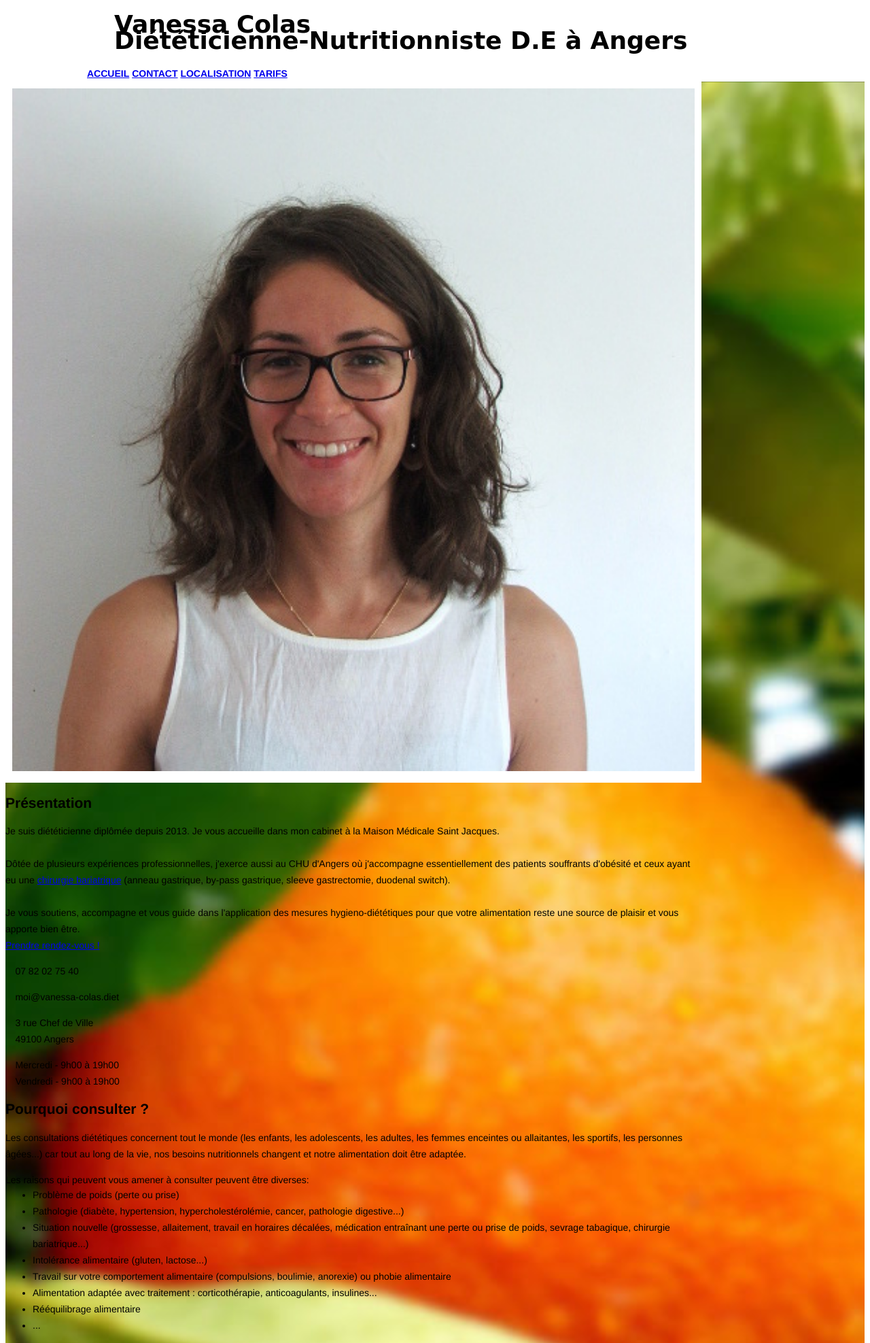
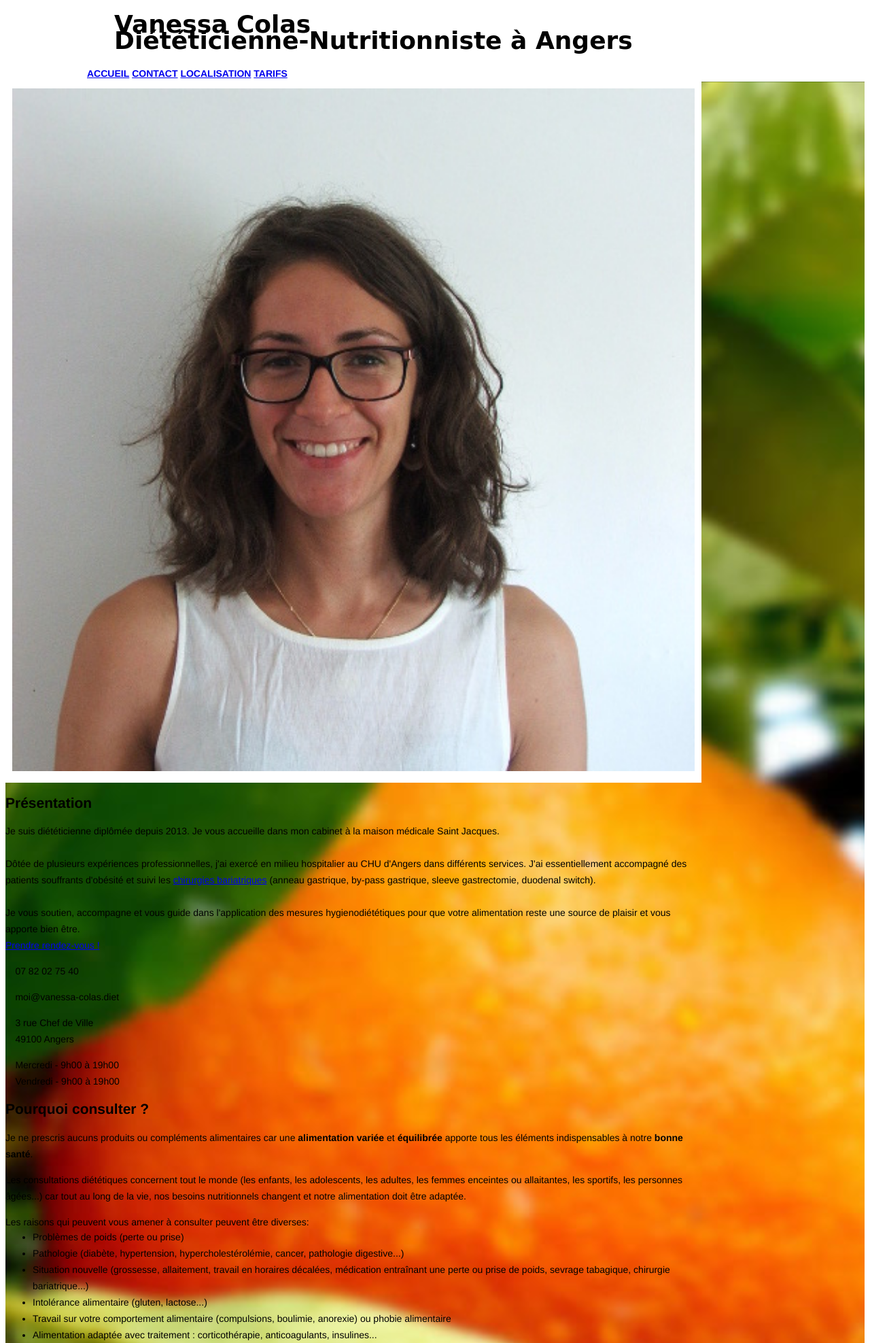
Before and after one commit to francoiscolas/vanessa-colas.diet, a PHP site: page / in a window 1280 px wide. Shown: the top 1975 px of the page at 68% size. Run offline with PHP 8.4, Linux system fonts and the light colour scheme; style sheets or scripts are compiled from the project's sources.

Commit message:
content update

```diff
--- a/public/index.php
+++ b/public/index.php
@@ -48,7 +48,7 @@ function assets($key) {
             <div class="vd-title mdl-layout__header-row">
               <h1>
                 <b>Vanessa Colas</b><br>
-                Diététicienne-Nutritionniste D.E à Angers
+                Diététicienne-Nutritionniste à Angers
               </h1>
             </div>
             <div class="vd-nav mdl-layout__header-row">
@@ -75,15 +75,16 @@ function assets($key) {
                 </div>
                 <div class="mdl-card__supporting-text">
                   Je suis diététicienne diplômée depuis 2013. Je vous accueille dans mon cabinet
-                  à la Maison Médicale Saint Jacques.<br>
+                  à la maison médicale Saint Jacques.<br>
                   <br>
-                  Dôtée de plusieurs expériences professionnelles, j'exerce aussi au CHU d'Angers où
-                  j'accompagne essentiellement des patients souffrants d'obésité et ceux ayant eu une
-                  <a href="https://fr.wikipedia.org/wiki/Chirurgie_bariatrique">chirurgie bariatrique</a>
+                  Dôtée de plusieurs expériences professionnelles, j'ai exercé en milieu
+                  hospitalier au CHU d'Angers dans différents services. J'ai essentiellement
+                  accompagné des patients souffrants d'obésité et suivi les
+                  <a href="https://fr.wikipedia.org/wiki/Chirurgie_bariatrique">chirurgies bariatriques</a>
                   (anneau gastrique, by-pass gastrique, sleeve gastrectomie, duodenal switch).<br>
                   <br>
-                  Je vous soutiens, accompagne et vous guide dans l'application des mesures
-                  hygieno-diététiques pour que votre alimentation reste une source de plaisir
+                  Je vous soutien, accompagne et vous guide dans l'application des mesures
+                  hygienodiététiques pour que votre alimentation reste une source de plaisir
                   et vous apporte bien être.
                 </div>
                 <div class="mdl-card__actions">
@@ -123,6 +124,10 @@ function assets($key) {
                 </div>
                 <div class="mdl-card__supporting-text">
                   <p>
+                    Je ne prescris aucuns produits ou compléments alimentaires car une <b>alimentation variée</b> et
+                    <b>équilibrée</b> apporte tous les éléments indispensables à notre <b>bonne santé</b>.
+                  </p>
+                  <p>
                     Les consultations diététiques concernent tout le monde (les enfants, les adolescents, les adultes, les
                     femmes enceintes ou allaitantes, les sportifs, les personnes âgées...) car tout au long de la vie, nos
                     besoins nutritionnels changent et notre alimentation doit être adaptée.
@@ -130,14 +135,13 @@ function assets($key) {
                   <p>
                     Les raisons qui peuvent vous amener à consulter peuvent être diverses:
                     <ul>
-                      <li>Problème de poids (perte ou prise)</li>
+                      <li>Problèmes de poids (perte ou prise)</li>
                       <li>Pathologie (diabète, hypertension, hypercholestérolémie, cancer, pathologie digestive...)</li>
                       <li>Situation nouvelle (grossesse, allaitement, travail en horaires décalées, médication entraînant une perte ou prise de poids, sevrage tabagique, chirurgie bariatrique...)</li>
                       <li>Intolérance alimentaire (gluten, lactose...)</li>
                       <li>Travail sur votre comportement alimentaire (compulsions, boulimie, anorexie) ou phobie alimentaire</li>
                       <li>Alimentation adaptée avec traitement : corticothérapie, anticoagulants, insulines...</li>
                       <li>Rééquilibrage alimentaire</li>
-                      <li>...</li>
                     </ul>
                   </p>
                   <p>
```
